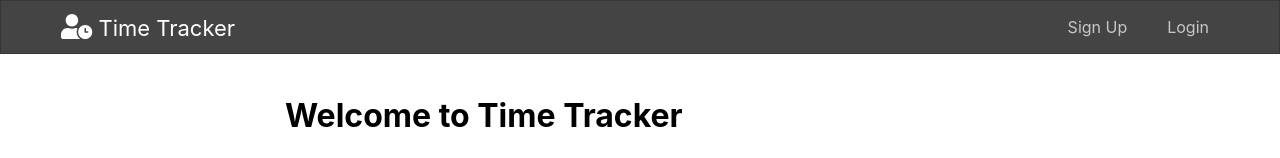
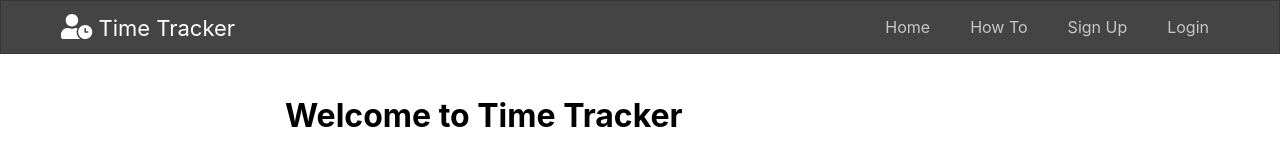
Before and after one commit to soriaj/time-tracker-client, a React (Create React App) app: page / in a window 1280 px wide. Shown: the top 158 px of the page. Built offline with nearby package versions, Linux system fonts and the light colour scheme; no server answers.

Commit message:
- Add Home route to menu

```diff
--- a/src/components/Header/Header.js
+++ b/src/components/Header/Header.js
@@ -29,6 +29,12 @@ class Header extends Component {
       return (
          <ul className="main-nav" id="js-menu">
             <li>
+               <Link to='/' onClick={this.navBarToggle} className="nav-links">Home</Link>
+            </li>
+            <li>
+               <Link to='/how-to' onClick={this.navBarToggle} className="nav-links">How To</Link>
+            </li>
+            <li>
                <Link
                   to='/login'
                   onClick={this.handleLogoutClick}
@@ -43,6 +49,12 @@ class Header extends Component {
    renderLoginLink() {
       return (
          <ul className="main-nav" id="js-menu">
+            <li>
+               <Link to='/' onClick={this.navBarToggle} className="nav-links">Home</Link>
+            </li>
+            <li>
+               <Link to='/how-to' onClick={this.navBarToggle} className="nav-links">How To</Link>
+            </li>
             <li>
                <Link to='/register' onClick={this.navBarToggle} className="nav-links">Sign Up</Link>
             </li>
```
